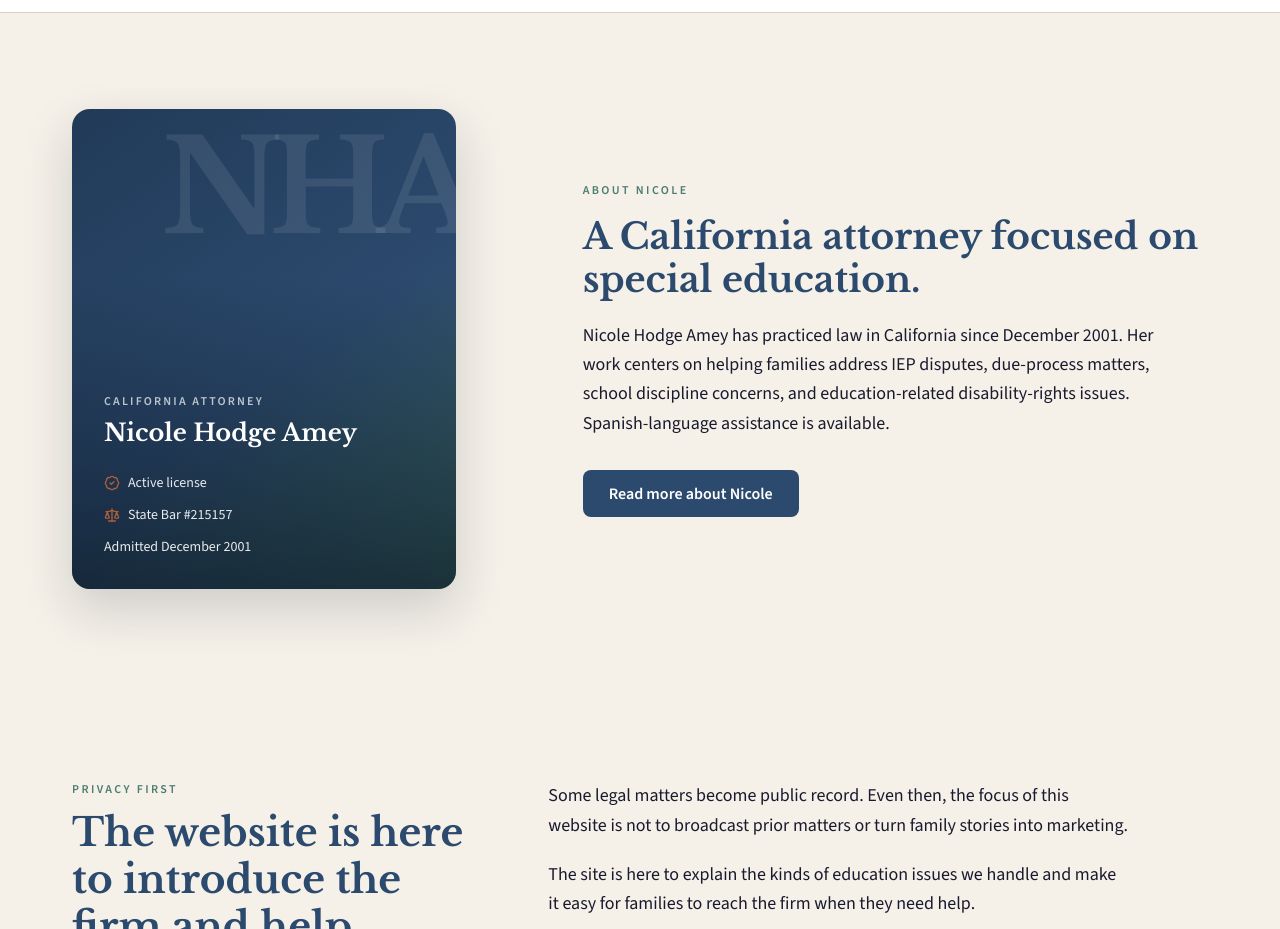
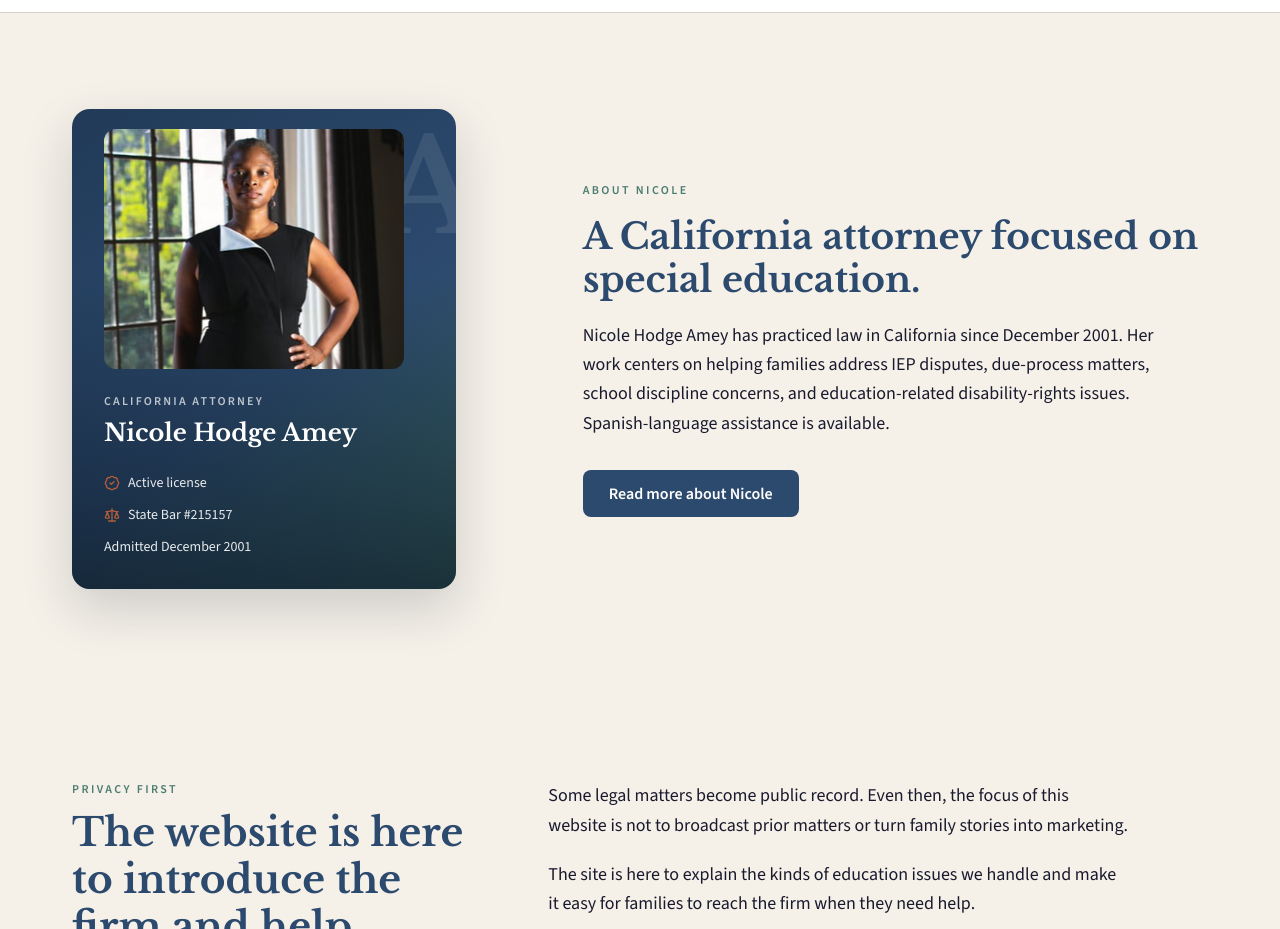
Before and after one commit to marchitectsio/lonha-website, a Next.js app: page / in a window 1280 px wide. Shown: the part 2560-3489 px from the top of the page. Built offline with nearby package versions, Linux system fonts and the light colour scheme.

Commit message:
Add Nicole Hodge Amey portrait to AttorneyProfileCard
Added an Image component to display the attorney's portrait.

```diff
--- a/components/AttorneyProfileCard.tsx
+++ b/components/AttorneyProfileCard.tsx
@@ -1,3 +1,4 @@
+import Image from "next/image";
 import { BadgeCheck, Scale } from "lucide-react";
 import { SITE } from "@/lib/site";
 
@@ -10,6 +11,13 @@ export default function AttorneyProfileCard({ locale, className = "" }: Props) {
     <div className={`attorney-profile-card ${className}`.trim()} aria-label={spanish ? "Credenciales de Nicole Hodge Amey" : "Nicole Hodge Amey credentials"}>
       <div className="attorney-monogram" aria-hidden="true">NHA</div>
       <div className="relative z-10">
+        <Image
+          src="/images/nicole-hodge-amey.jpg"
+          alt={spanish ? "Retrato de Nicole Hodge Amey" : "Portrait of Nicole Hodge Amey"}
+          width={369}
+          height={295}
+          className="mb-6 w-full max-w-[300px] rounded-xl object-cover"
+        />
         <p className="text-xs font-semibold uppercase tracking-[0.18em] text-white/70">
           {spanish ? "Abogada de California" : "California attorney"}
         </p>
```
